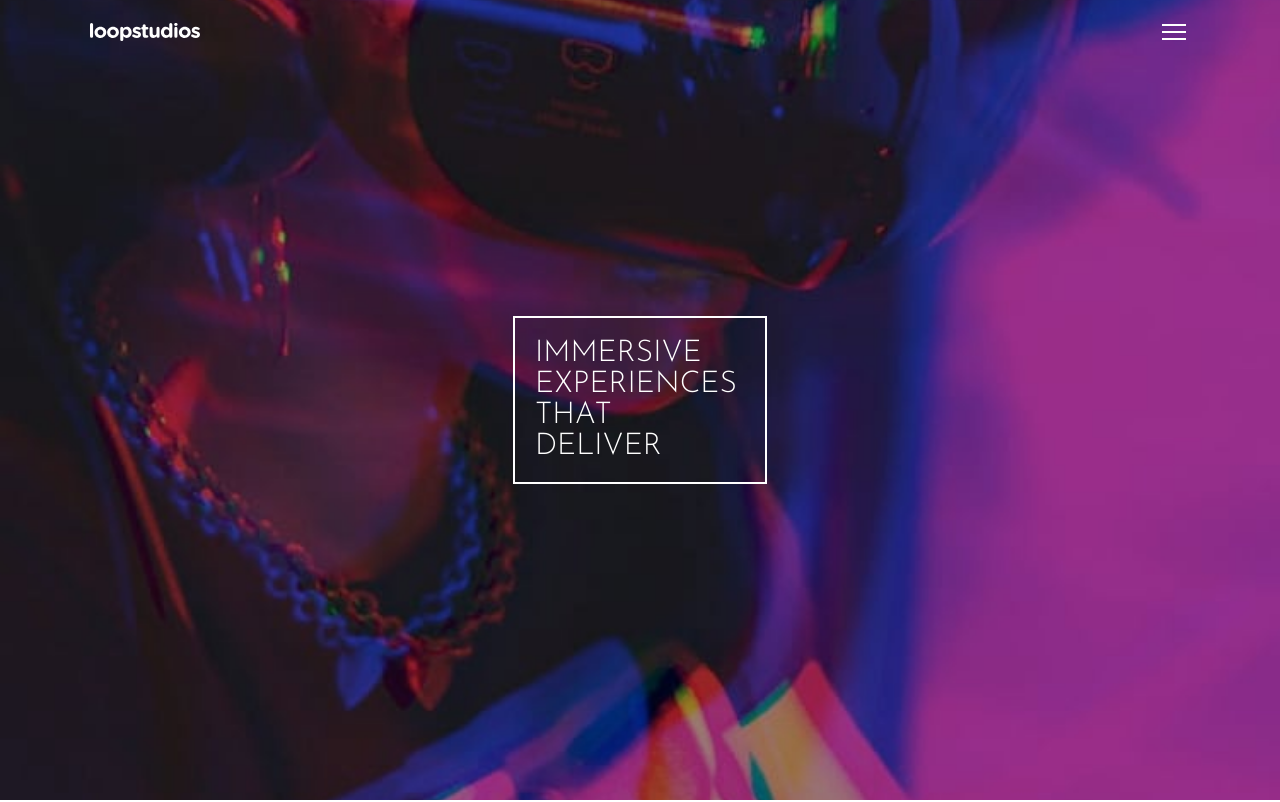
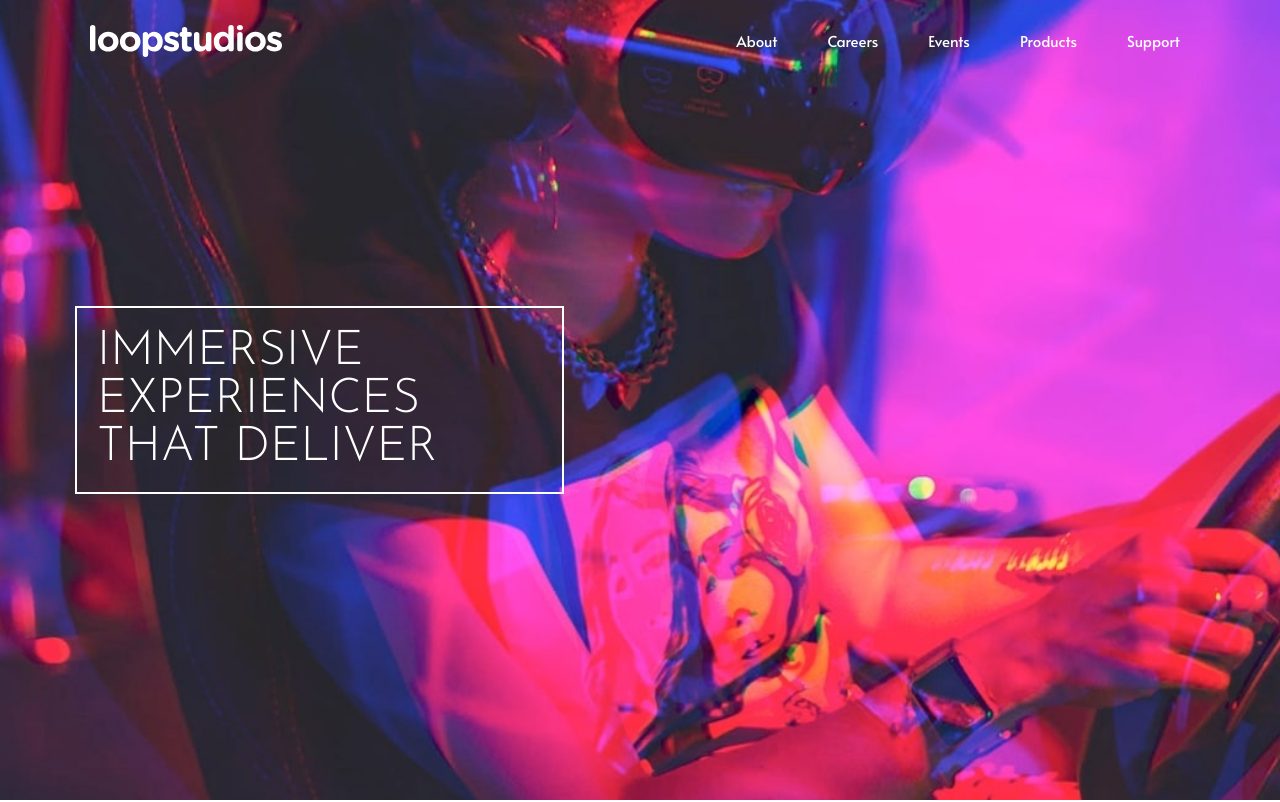
Before and after one commit to remainhumble/-Loopstudios-landing-page, a plain HTML site: page index.html in a window 1280 px wide. Shown: the top 802 px of the page. Drawn offline with Linux system fonts and the light colour scheme.

Commit message:
header desktop adjustment

```diff
--- a/index.html
+++ b/index.html
@@ -27,8 +27,16 @@
         >
           <img src="./images/icon-hamburger.svg" alt="" />
         </button>
+        <nav class="primary-navigation" aria-label="Primary Navigation">
+          <ul>
+            <li><a href="#">About</a></li>
+            <li><a href="#">Careers</a></li>
+            <li><a href="#">Events</a></li>
+            <li><a href="#">Products</a></li>
+            <li><a href="#">Support</a></li>
+          </ul>
+        </nav>
       </div>
-      <!-- About Careers Events Products Support  -->
 
       <h1>Immersive experiences that deliver</h1>
     </header>
--- a/style.scss
+++ b/style.scss
@@ -68,6 +68,9 @@ header {
   max-width: 1100px;
   margin: 0 auto;
   z-index: 10;
+  .primary-navigation {
+    display: none;
+  }
 }
 
 .logo {
@@ -250,3 +253,45 @@ footer {
     color: grey;
   }
 }
+
+@media screen and (min-width: 768px) {
+  header {
+    background-image: url("./images/desktop/image-hero.jpg");
+    display: flex;
+    align-items: flex-start;
+    h1 {
+      max-width: 445px;
+      font-size: 48px;
+      margin: 75px;
+    }
+  }
+
+  .site-header {
+    .logo {
+      width: initial;
+    }
+    .menu-button {
+      display: none;
+    }
+    .primary-navigation {
+      display: flex;
+      ul {
+        display: inline-flex;
+        gap: 30px;
+        padding: 0;
+        margin: 0;
+        list-style: $lsnone;
+        li {
+          padding: 10px;
+        }
+        li a {
+          color: $white;
+          text-decoration: none;
+        }
+        li:hover {
+          border-bottom: 2px solid $white;
+        }
+      }
+    }
+  }
+}
```
Also changed, not shown: style.css, 1 other file.
